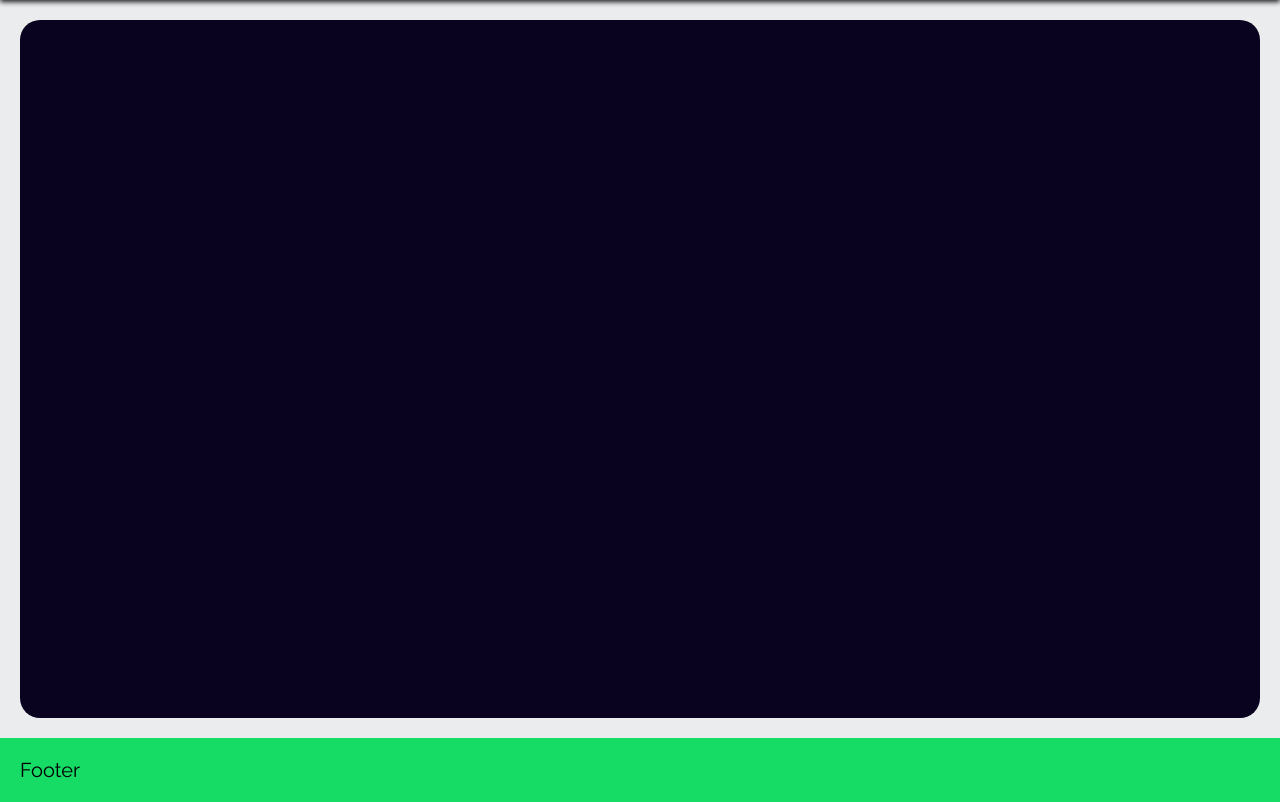
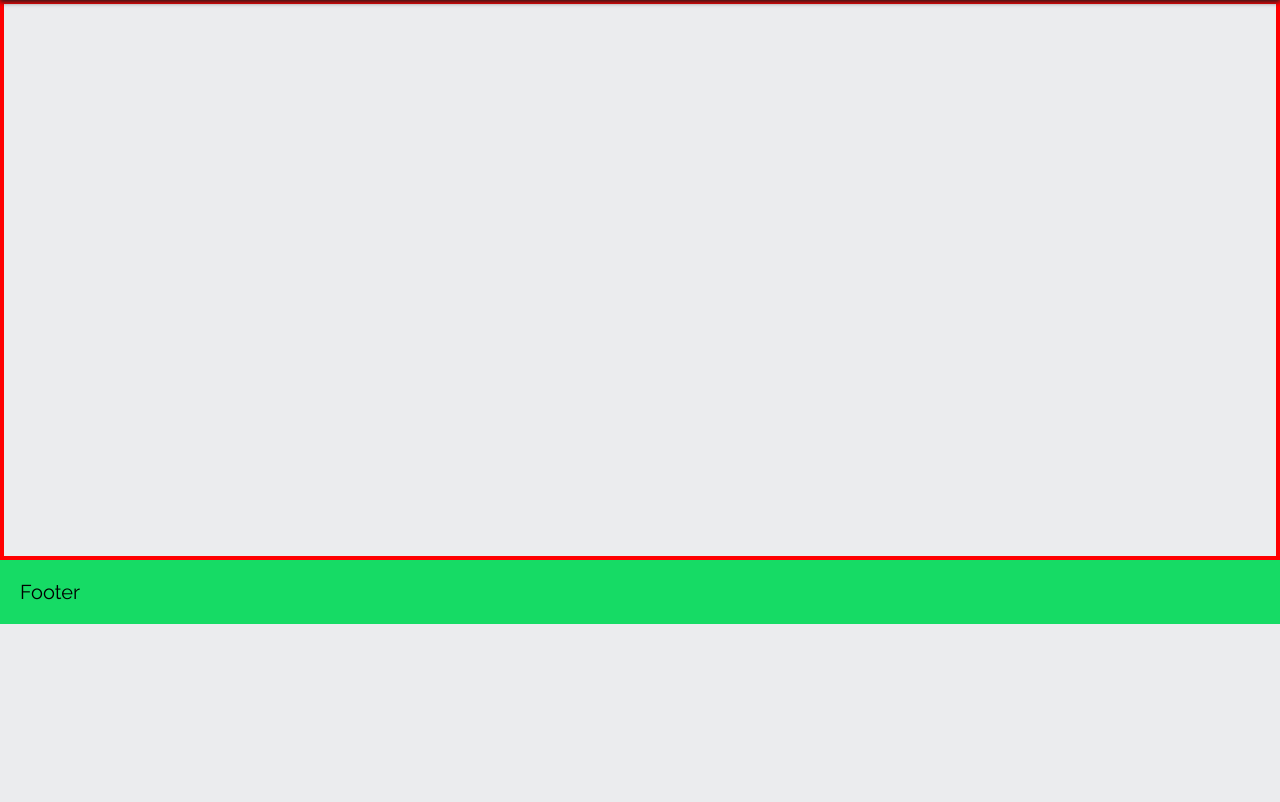
Before and after one commit to TCC-Nexa-Luminy/FutLink, a PHP site: page / in a window 1280 px wide. Shown: the part 108-910 px from the top of the page. After the commit the page ends 732 px from the top, so only its background shows below. Run offline with PHP 8.4, Linux system fonts and the light colour scheme.

Commit message:
index e topo atualizados

```diff
--- a/app/views/topo.php
+++ b/app/views/topo.php
@@ -1,5 +1,6 @@
 <!DOCTYPE html>
 <html lang="pt-br">
+
 <head>
     <meta charset="UTF-8">
     <meta name="viewport" content="width=device-width, initial-scale=1.0">
@@ -14,5 +15,9 @@
     <!-- ÍCONES DO FONTAWESOME -->
     <link rel="stylesheet" href="https://cdnjs.cloudflare.com/ajax/libs/font-awesome/6.0.0-beta3/css/all.min.css">
 
+    <!-- SWIPER SLIDE -->
+    <link rel="stylesheet" href="https://cdn.jsdelivr.net/npm/swiper@11/swiper-bundle.min.css" />
+
+    <script src="https://cdn.jsdelivr.net/npm/swiper@11/swiper-bundle.min.js"></script>
 
 </head>
--- a/public/css/index.css
+++ b/public/css/index.css
@@ -9,13 +9,36 @@ body{
 }
 
 main{
-    display: flex;
-    flex-direction: column;
-    padding: 1em;
+
 }
 
-main .slide-banner{
+.main-banner{
+
+    border: 4px solid red;
     aspect-ratio: 16/9;
-    background-color: var(--cor-purple-dark);
-    border-radius: 1em;
 }
+
+
+@media (max-width: 575px){}      /*disposivos extra pequenos (XS) - Smartphone tela pequena - padrão no site*/
+
+@media (min-width: 576px){      /*Dispositivos pequenos (SM)) - Smartphone tela grande - */
+
+}
+@media (min-width: 768px){      /*Dispositos médios (MD) - Tablets e Smartphones grandes -*/
+    .main-banner{
+        aspect-ratio: 16/7;
+    }
+
+}
+@media (min-width: 992px){      /*Dispositivos grande (LG) - Desktops menores e laptops -*/
+
+}
+@media (min-width: 1200px){     /*Dispositivos extra grande (XL) - Desktops grandes -*/
+
+}
+@media (min-width: 1400px){     /*Dispositivos extra extra grande (XXL) - Monitores grandes e telas 4K - */
+    .main-banner{
+        aspect-ratio: 16/5;
+    }
+
+}
--- a/public/index.php
+++ b/public/index.php
@@ -5,13 +5,15 @@ include("../app/views/topo.php");
 
 <body>
 
-    <?php include("../app/views/header.php");?>
-    <?php include("../app/views/navbar.php");?>
+    <?php include("../app/views/header.php"); ?>
+    <?php include("../app/views/navbar.php"); ?>
     <main id="pageMain">
-        <div class="slide-banner">
+        <article class="main-banner">
 
-        </div>
+        </article>
     </main>
     <?php include("../app/views/footer.php"); ?>
+    <script src="js/index.js"></script>
 </body>
+
 </html>
```
Also changed, not shown: public/js/index.js (added), public/js/script.js (deleted).
